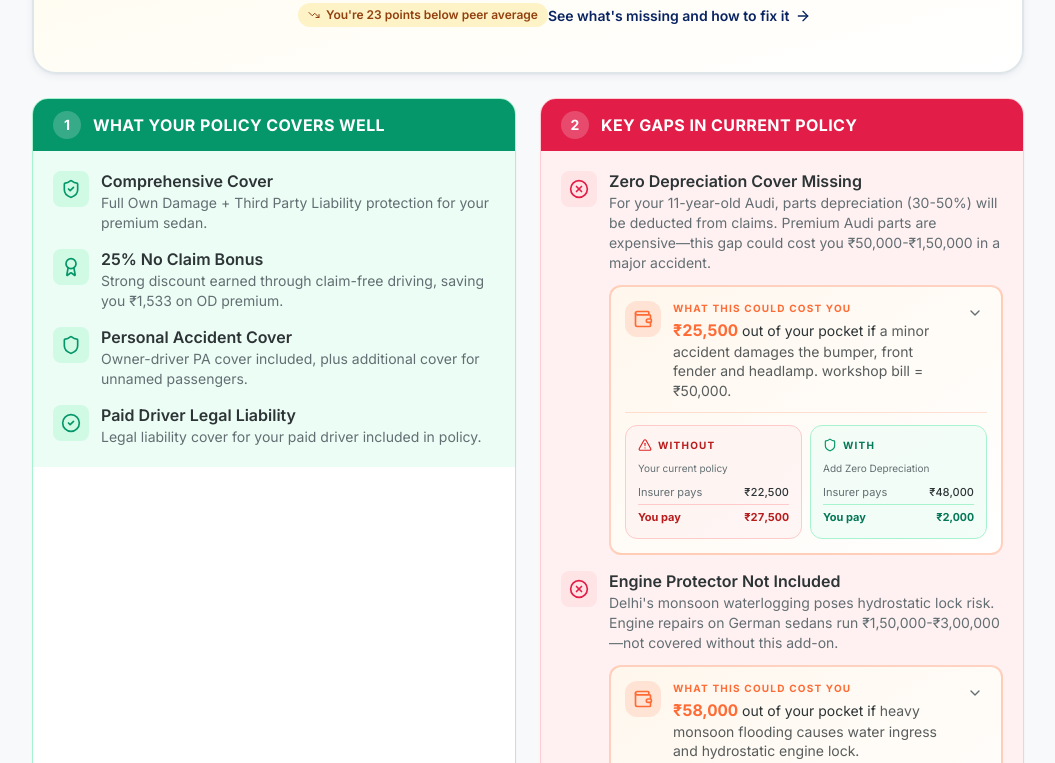
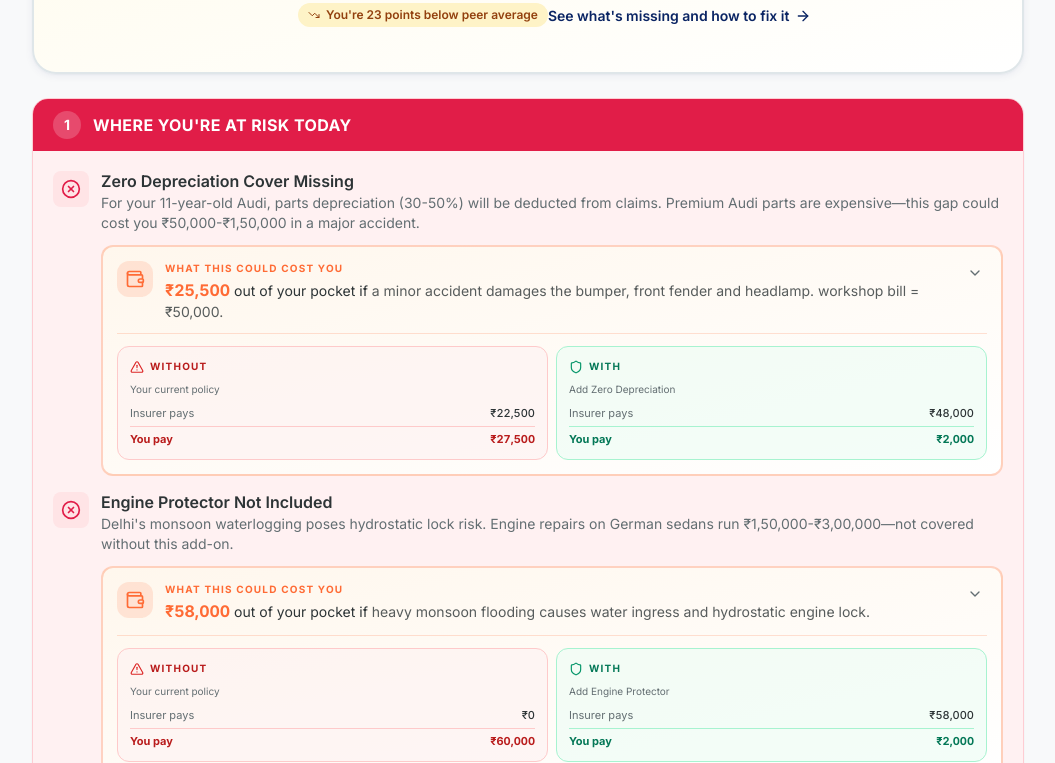
Before and after one commit to chaudharimanish1977-cmd/motor-marketplace, a Next.js app: page /report/46f9c925-bf4c-47cc-a313-b4cb43d7b747 in a window 1280 px wide. Shown: the part 497-1260 px from the top of the page, without its empty margins (112-1167 px from the left). Built offline with nearby package versions, Linux system fonts and the light colour scheme.

Commit message:
Batch C: report-page narrative redesign (gaps as hero, investor-only sections)

```diff
--- a/src/components/report-display.tsx
+++ b/src/components/report-display.tsx
@@ -218,26 +218,29 @@ export function ReportDisplay({
         </div>
       </section>
 
-      {/* Content body */}
+      {/* Content body — narrative order:
+       *   1. Coverage Score (anchor)
+       *   2. Driving profile (personalisation chips)
+       *   3. KEY GAPS (full-width, prominent — this is "what's at risk")
+       *   4. What Covers Well (smaller, reassurance)
+       *   5. Renewal action panel (IDV check + tips combined)
+       *   6. Pricing snapshot (investor only — implies bid flow)
+       *   7. Ideal Insurer Profile (investor only — admin)
+       *   8. Key Takeaway with CTA
+       */}
       <main className="max-w-5xl mx-auto px-4 py-8 space-y-6">
+        {/* §0 Coverage Score — hero metric */}
+        <CoverageScoreCard score={computeCoverageScore(parsedPolicy, report)} />
+
         {/* Driving profile chips — only when the user answered the mid-load survey */}
         {drivingProfile && <DrivingProfileCard profile={drivingProfile} />}
 
-        {/* §0 Coverage Score — hero metric, anchors the entire report */}
-        <CoverageScoreCard score={computeCoverageScore(parsedPolicy, report)} />
-
-        {/* §1 + §2 row */}
-        <div className="grid md:grid-cols-2 gap-6">
+        {/* §1 KEY GAPS — full width, hero card. This is "what's at risk" and
+         *  matches the customer's emotional reason for reading the report. */}
+        <div id="gaps">
           <SectionCard
             number="1"
-            title="What Your Policy Covers Well"
-            color="emerald"
-            items={whatCoversWell.items}
-          />
-          <div id="gaps">
-            <SectionCard
-              number="2"
-              title="Key Gaps in Current Policy"
+            title="Where you're at risk today"
             color="rose"
             items={keyGaps.items}
             isGap
@@ -248,26 +251,37 @@ export function ReportDisplay({
             }
           />
         </div>
-        </div>
 
-        {/* §3 + §4 row */}
+        {/* §2 What Covers Well — reassurance, smaller weight (after the urgent stuff) */}
+        <SectionCard
+          number="2"
+          title="What's working in your favour"
+          color="emerald"
+          items={whatCoversWell.items}
+        />
+
+        {/* §3 Renewal action panel — IDV + renewal tips combined */}
         <div className="grid md:grid-cols-2 gap-6">
           <IdvCheckCard idvCheck={idvCheck} />
           <SectionCard
-            number="4"
-            title="Things to Keep in Mind at Renewal"
+            number="3"
+            title="Look out for at renewal"
             color="amber"
             items={renewalTips.items}
           />
         </div>
 
-        {/* §5.5 Pricing & Savings Snapshot */}
+        {/* §4 Pricing snapshot — investor only (implies a bid flow we don't expose to customers yet) */}
+        {view === "investor" && (
           <PricingSnapshotCard snapshot={pricingSnapshot} />
+        )}
 
-        {/* §6 Ideal Insurer Profile — HIDDEN, admin reveal */}
+        {/* §5 Ideal Insurer Profile — investor admin reveal */}
+        {view === "investor" && (
           <IdealInsurerProfileToggle profile={idealInsurerProfile} />
+        )}
 
-        {/* §7 Key Takeaway with CTA */}
+        {/* §6 Key Takeaway with CTA */}
         <KeyTakeawayCard
           takeaway={keyTakeaway}
           parsedPolicyId={parsedPolicy.id}
```
Lines whose indentation alone changed are shown as unchanged.
